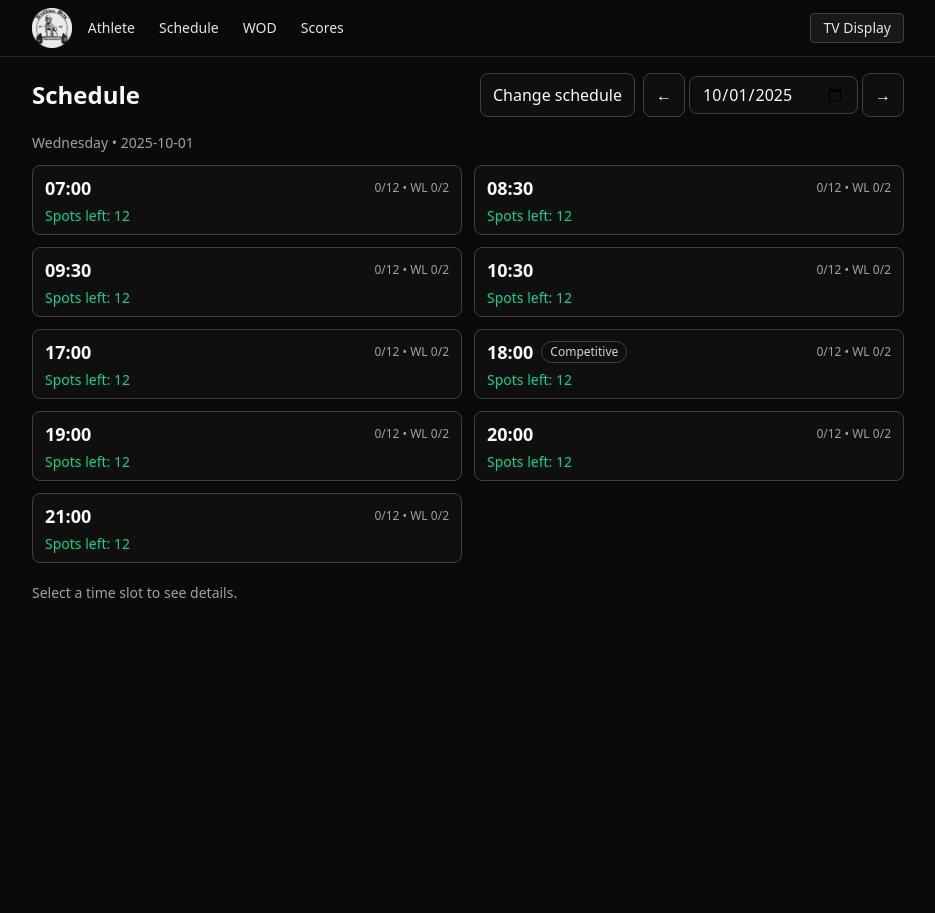
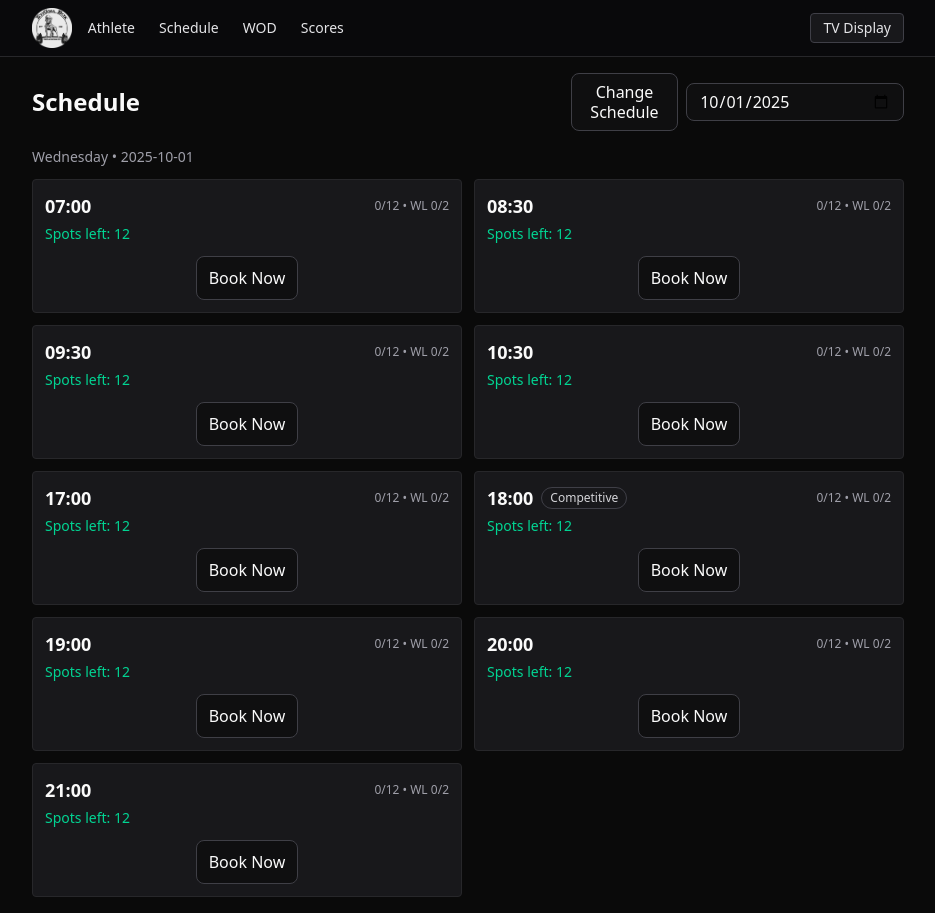
Before and after one commit to jandeog/StiGmA-Box, a Next.js app: page /schedule in a window 1280 px wide. Shown: the whole page, without its empty margins (172-1107 px from the left). Before the commit the page ends 800 px from the top, so only its background shows below. Built offline with nearby package versions, Linux system fonts and the light colour scheme.

Commit message:
Update page.tsx

```diff
--- a/app/schedule/page.tsx
+++ b/app/schedule/page.tsx
@@ -2,14 +2,14 @@
 'use client';
 
 import { useEffect, useMemo, useState } from 'react';
-import DateStepper from '@/components/DateStepper';
+// Assume DateStepper component path is correct
+// import DateStepper from '/components/DateStepper'; // Assuming PascalCase for component
 
-
-/* ========================= Types ========================= */
+/* ========================= types ========================= */
 
 type SlotConfig = {
   id: string;
-  time: string;           // "HH:MM"
+  time: string;           // "hh:mm"
   capacityMain: number;   // διαθέσιμες θέσεις
   capacityWait: number;   // θέσεις αναμονής
   label?: string;         // "competitive" | "novice" | "advanced" | custom
@@ -24,18 +24,18 @@ type ScheduleConfig = {
   byDow: Record<number, DayConfig>;
 };
 
-// Per-date overrides: YYYY-MM-DD -> slots for that exact date
+// per-date overrides: yyyy-mm-dd -> slots for that exact date
 type ScheduleOverrides = Record<string, SlotConfig[]>;
 
 type DayBookings = Record<string, { main: string[]; wait: string[] }>;
 
-/* ===================== Constants/Helpers ===================== */
+/* ===================== constants/helpers ===================== */
 
-const WEEKDAYS_FULL = [
+const weekdays_full = [
   'Sunday', 'Monday', 'Tuesday', 'Wednesday', 'Thursday', 'Friday', 'Saturday',
 ];
 
-const todayISO = () => new Date().toISOString().slice(0, 10);
+const todayIso = () => new Date().toISOString().slice(0, 10);
 
 const keyConfig = 'schedule:config';
 const keyOverrides = 'schedule:overrides';
@@ -51,9 +51,9 @@ const selectValueFromLabel = (label?: string) => {
 
 const cloneSlot = (s: SlotConfig): SlotConfig => ({ ...s, id: crypto.randomUUID() });
 
-/* ===================== Default Templates ===================== */
+/* ===================== default templates ===================== */
 
-// Weekdays (Mon–Fri) default slots incl. 17:00
+// weekdays (Mon–Fri) default slots incl. 17:00
 const defaultWeekdaySlots = (): SlotConfig[] => [
   { id: crypto.randomUUID(), time: '07:00', capacityMain: 12, capacityWait: 2 },
   { id: crypto.randomUUID(), time: '08:30', capacityMain: 12, capacityWait: 2 },
@@ -85,6 +85,7 @@ const defaultConfig = (): ScheduleConfig => ({
     6: { slots: defaultSaturdaySlots() },                   // Saturday
   },
 });
+
 function ensureSlotExists(slots: SlotConfig[], time: string): SlotConfig[] {
   return slots.some(s => s.time === time)
     ? slots
@@ -93,61 +94,61 @@ function ensureSlotExists(slots: SlotConfig[], time: string): SlotConfig[] {
 
 function migrateConfig(c: ScheduleConfig): ScheduleConfig {
   const next: ScheduleConfig = { byDow: { ...c.byDow } };
-  // Ensure 17:00 exists on Mon–Fri (1..5)
+  // ensure 17:00 exists on Mon–Fri (1..5)
   for (const d of [1, 2, 3, 4, 5]) {
     const day = next.byDow[d] ?? { slots: [] };
     next.byDow[d] = { slots: ensureSlotExists(day.slots, '17:00') };
   }
   return next;
 }
-/* ===================== Main Component ===================== */
+/* ===================== main component ===================== */
 
 export default function SchedulePage() {
-  const [date, setDate] = useState<string>(todayISO());
+  const [date, setDate] = useState<string>(todayIso());
   const dow = useMemo(() => new Date(date + 'T00:00:00').getDay(), [date]);
-  const weekdayName = WEEKDAYS_FULL[dow];
+  const weekdayName = weekdays_full[dow];
 
-  // Base templates (per DOW)
+  // base templates (per dow)
   const [config, setConfig] = useState<ScheduleConfig>(defaultConfig());
-  // Per-date overrides
+  // per-date overrides
   const [overrides, setOverrides] = useState<ScheduleOverrides>({});
 
-  // Day bookings (display only for now)
+  // day bookings (display only for now)
   const [dayData, setDayData] = useState<DayBookings>({});
 
-  // Editor state
+  // editor state
   const [editing, setEditing] = useState<boolean>(false);
   const [draftSlots, setDraftSlots] = useState<SlotConfig[]>([]);
   const [applyScope, setApplyScope] = useState<'date' | 'weekday' | 'weekdays'>('weekday'); // επιλογή αποθήκευσης
 
-  // Load config/overrides on mount
+  // load config/overrides on mount
   useEffect(() => {
-    const rawC = localStorage.getItem(keyConfig);
-    if (rawC) {
+    const rawc = localStorage.getItem(keyConfig);
+    if (rawc) {
       try {
-        const parsed = JSON.parse(rawC) as ScheduleConfig;
+        const parsed = JSON.parse(rawc) as ScheduleConfig;
          const migrated = migrateConfig(parsed);
          setConfig(migrated);
-         if (JSON.stringify(migrated) !== rawC) {
+         if (JSON.stringify(migrated) !== rawc) {
           localStorage.setItem(keyConfig, JSON.stringify(migrated));
          }
       } catch {}
     }
-    const rawO = localStorage.getItem(keyOverrides);
-    if (rawO) {
+    const rawo = localStorage.getItem(keyOverrides);
+    if (rawo) {
       try {
-        setOverrides(JSON.parse(rawO) as ScheduleOverrides);
+        setOverrides(JSON.parse(rawo) as ScheduleOverrides);
       } catch {}
     }
   }, []);
 
-  // Load bookings per selected date
+  // load bookings per selected date
   useEffect(() => {
     const raw = localStorage.getItem(keyBookings(date));
     setDayData(raw ? (JSON.parse(raw) as DayBookings) : {});
   }, [date]);
 
-  // visible slots: override wins, otherwise template by DOW
+  // visible slots: override wins, otherwise template by dow
   const visibleSlots: SlotConfig[] = useMemo(() => {
     const ov = overrides[date];
     if (ov) return ov.slice().sort((a, b) => a.time.localeCompare(b.time));
@@ -186,7 +187,7 @@ export default function SchedulePage() {
 
   const onToggleEditor = () => setEditing((v) => !v);
 
-  /* ---------------- Editor helpers ---------------- */
+  /* ---------------- editor helpers ---------------- */
 
   const setDraftValue = (id: string, patch: Partial<SlotConfig>) => {
     setDraftSlots((arr) => arr.map((s) => (s.id === id ? { ...s, ...patch } : s)));
@@ -236,6 +237,14 @@ const saveDraft = () => {
     };
     setConfig(next);
     localStorage.setItem(keyConfig, JSON.stringify(next));
+
+    // Clear override for the current date if it exists
+    if (overrides[date]) {
+      const { [date]: _omit, ...rest } = overrides;
+      setOverrides(rest);
+      localStorage.setItem(keyOverrides, JSON.stringify(rest));
+    }
+
   } else if (applyScope === 'weekdays') {
     const next: ScheduleConfig = { byDow: { ...config.byDow } };
     for (const d of [1, 2, 3, 4, 5]) {
@@ -243,7 +252,16 @@ const saveDraft = () => {
     }
     setConfig(next);
     localStorage.setItem(keyConfig, JSON.stringify(next));
+
+    // Clear override for the current date if it exists and it's a weekday
+    if (overrides[date] && dow >= 1 && dow <= 5) {
+      const { [date]: _omit, ...rest } = overrides;
+      setOverrides(rest);
+      localStorage.setItem(keyOverrides, JSON.stringify(rest));
+    }
+
   } else {
+    // applyScope === 'date'
     const nextOv: ScheduleOverrides = { ...overrides, [date]: norm };
     setOverrides(nextOv);
     localStorage.setItem(keyOverrides, JSON.stringify(nextOv));
@@ -260,11 +278,11 @@ const saveDraft = () => {
     localStorage.setItem(keyOverrides, JSON.stringify(rest));
   };
 
-  /* ---------------- Render ---------------- */
+  /* ---------------- render ---------------- */
 
   return (
     <section className="max-w-4xl">
-      {/* Header */}
+      {/* header */}
       <div className="mb-4 flex items-center gap-3">
         <h1 className="text-2xl font-bold">Schedule</h1>
 
@@ -275,13 +293,21 @@ const saveDraft = () => {
               editing ? 'bg-zinc-800' : 'hover:bg-zinc-800'
             }`}
           >
-            {editing ? 'Close editor' : 'Change schedule'}
+            {editing ? 'Close Editor' : 'Change Schedule'}
           </button>
-         <DateStepper value={date} onChange={setDate} />
+         {/* Ensure DateStepper is correctly imported and named */}
+         {/* <DateStepper value={date} onChange={setDate} /> */}
+         {/* Placeholder for DateStepper */}
+         <input
+            type="date"
+            value={date}
+            onChange={(e) => setDate(e.target.value)}
+            className="rounded border border-zinc-700 bg-zinc-900 px-2 py-1 text-sm"
+         />
         </div>
       </div>
 
-      {/* Info line */}
+      {/* info line */}
       <div className="text-sm text-zinc-400 mb-3">
         {weekdayName} • {date}{' '}
         {overrides[date] ? (
@@ -291,7 +317,7 @@ const saveDraft = () => {
         ) : null}
       </div>
 
-      {/* EDITOR */}
+      {/* editor */}
       {editing ? (
         <div className="border border-zinc-800 bg-zinc-900 rounded p-4">
           <div className="flex flex-col sm:flex-row sm:items-center gap-2 mb-3">
@@ -303,7 +329,7 @@ const saveDraft = () => {
             </div>
           </div>
 
-          {/* Save scope */}
+          {/* save scope */}
           <div className="mb-3 flex flex-col gap-2 sm:flex-row sm:items-center">
             <div className="text-sm text-zinc-300">Apply change to:</div>
             <label className="text-sm flex items-center gap-2">
@@ -316,7 +342,7 @@ const saveDraft = () => {
               />
               Every <span className="font-medium">{weekdayName}</span>
             </label>
-            + <label className="text-sm flex items-center gap-2">
+            <label className="text-sm flex items-center gap-2">
                 <input
                     type="radio"
                     name="scope"
@@ -324,8 +350,8 @@ type="radio"
                     checked={applyScope === 'weekdays'}
                     onChange={() => setApplyScope('weekdays')}
                 />
-+   Every weekday (Mon–Fri)
-+ </label>
+                Every weekday (Mon–Fri)
+            </label>
             <label className="text-sm flex items-center gap-2">
               <input
                 type="radio"
@@ -349,7 +375,7 @@ type="radio"
             ) : null}
           </div>
 
-          {/* Table of slots */}
+          {/* table of slots */}
           <div className="overflow-x-auto">
             <table className="w-full text-sm">
               <thead className="text-zinc-300">
@@ -376,7 +402,7 @@ type="radio"
                           value={s.time}
                           onChange={(e) => setDraftValue(s.id, { time: e.target.value })}
                           className="w-24 rounded border border-zinc-700 bg-zinc-900 px-2 py-1"
-                          placeholder="HH:MM"
+                          placeholder="hh:mm"
                         />
                       </td>
                       <td className="py-2 pr-2">
@@ -423,15 +449,15 @@ type="radio"
                             className="rounded border border-zinc-700 bg-zinc-900 px-2 py-1"
                           >
                             <option value="">—</option>
-                            <option value="competitive">Competitive</option>
-                            <option value="novice">Novice</option>
-                            <option value="advanced">Advanced</option>
-                            <option value="custom">Custom…</option>
+                            <option value="competitive">competitive</option>
+                            <option value="novice">novice</option>
+                            <option value="advanced">advanced</option>
+                            <option value="custom">custom…</option>
                           </select>
-                          {/* Free text όταν είναι custom (ή κενό) */}
+                          {/* free text όταν είναι custom (ή κενό) */}
                           {!isPresetLabel(s.label || '') && (
                             <input
-    value={s.label || ''}
+                              value={s.label === 'custom' ? '' : (s.label || '')}
                               onChange={(e) => setDraftValue(s.id, { label: e.target.value })}
                               className="flex-1 rounded border border-zinc-700 bg-zinc-900 px-2 py-1"
                               placeholder="Custom label"
@@ -481,7 +507,7 @@ type="radio"
               onClick={addDraftSlot}
               className="px-3 py-2 rounded border border-zinc-700 hover:bg-zinc-800 text-sm"
             >
-              + Add slot
+              + Add Slot
             </button>
 
             <div className="ml-auto flex items-center gap-2">
@@ -505,17 +531,17 @@ type="radio"
 
           <div className="mt-2 text-xs text-zinc-500">
             Sunday is a rest day by default. You can still add slots for a specific Sunday by selecting
-            <span className="mx-1 font-medium">“This date only”</span> and saving.
+            <span className="mx-1 font-medium">“this date only”</span> and saving.
           </div>
         </div>
       ) : (
-        // VIEW MODE
+        // view mode
         <>
           {visibleSlots.length === 0 ? (
             <div className="p-4 border border-zinc-800 bg-zinc-900 rounded">
               {weekdayName === 'Sunday'
                 ? 'Rest day. No classes scheduled. (You can add a date override if needed.)'
-                : `No slots configured for ${weekdayName}. Click “Change schedule” to add slots.`}
+                : `No slots configured for ${weekdayName}. Click “Change Schedule” to add slots.`}
             </div>
           ) : (
             <SlotsGrid
@@ -531,7 +557,7 @@ type="radio"
   );
 }
 
-/* ===================== Subcomponent ===================== */
+/* ===================== subcomponent ===================== */
 
 function SlotsGrid({
   slots,
@@ -550,10 +576,9 @@ function SlotsGrid({
     hasAvailability: boolean;
   };
 }) {
-  const [selectedTime, setSelectedTime] = useState<string | null>(null);
+  // We no longer need selectedTime state, as each slot will manage its own expanded view.
 
   return (
-    <>
     <div className="grid grid-cols-1 sm:grid-cols-2 gap-3">
       {slots.map((slot) => {
         const { time, label, capacityMain, capacityWait } = slot;
@@ -562,15 +587,11 @@ function SlotsGrid({
           capacityMain,
           capacityWait
         );
+
         return (
-            <button
+          <div
             key={slot.id}
-              onClick={() => setSelectedTime(time)}
-              className={`w-full text-left rounded border p-3 transition ${
-                selectedTime === time
-                  ? 'border-zinc-500 bg-zinc-900'
-                  : 'border-zinc-800 bg-zinc-900 hover:border-zinc-700'
-              }`}
+            className="w-full text-left rounded border border-zinc-800 bg-zinc-900 p-3 transition hover:border-zinc-700"
           >
             <div className="flex items-center">
               <div className="text-lg font-semibold">{time}</div>
@@ -592,64 +613,28 @@ function SlotsGrid({
                 <span className="text-red-400">Full (including waitlist)</span>
               )}
             </div>
+
+            {/* Book Now Button - always visible inside the slot, centered */}
+            <div className="mt-3 flex justify-center"> {/* Use flex and justify-center to center */}
+              {hasAvailability ? (
+                <button
+                  className="px-4 py-2 rounded border border-zinc-700 hover:bg-zinc-800 text-sm"
+                  onClick={() => alert(`Booking flow for ${slot.time} on ${date} coming next`)}
+                >
+                  Book Now
                 </button>
+              ) : (
+                  <button
+                    className="px-4 py-2 rounded border border-zinc-900 text-zinc-500 text-sm cursor-not-allowed"
+                    disabled
+                  >
+                    Full
+                  </button>
+              )}
+            </div>
+          </div>
         );
       })}
     </div>
-
-      {/* Detail panel */}
-      <div className="mt-5">
-        {!selectedTime ? (
-          <div className="text-sm text-zinc-400">Select a time slot to see details.</div>
-        ) : (
-          (() => {
-            const slot = slots.find((s) => s.time === selectedTime);
-            if (!slot) return null;
-            const { main, wait, mainLeft, waitLeft, hasAvailability } = availabilityFor(
-              slot.time,
-              slot.capacityMain,
-              slot.capacityWait
-            );
-            return (
-              <div className="border border-zinc-800 bg-zinc-900 rounded p-4">
-                <div className="flex items-center gap-2">
-                  <div className="text-lg font-semibold">{slot.time}</div>
-                  {slot.label ? (
-                    <span className="text-xs px-2 py-0.5 rounded-full border border-zinc-700 text-zinc-300 capitalize">
-                      {slot.label}
-                    </span>
-                  ) : null}
-                  <div className="ml-auto text-sm text-zinc-400">
-                    {main}/{slot.capacityMain} • WL {wait}/{slot.capacityWait}
-                  </div>
-                </div>
-
-                <div className="text-sm text-zinc-400 mt-1">{date}</div>
-
-                <div className="mt-3 flex items-center gap-3">
-                  <div className="text-sm">
-                    {hasAvailability ? (
-                      <span className="text-emerald-400">
-                        {mainLeft > 0 ? `Spots left: ${mainLeft}` : `Waitlist left: ${waitLeft}`}
-                      </span>
-                    ) : (
-                      <span className="text-red-400">No availability</span>
-                    )}
-                  </div>
-                  {hasAvailability ? (
-                    <button
-                      className="ml-auto px-4 py-2 rounded border border-zinc-700 hover:bg-zinc-800 text-sm"
-                      onClick={() => alert('Booking flow coming next')}
-                    >
-                      BOOK NOW
-                    </button>
-                  ) : null}
-                </div>
-              </div>
-            );
-          })()
-        )}
-      </div>
-    </>
   );
 }
```
Lines whose indentation alone changed are shown as unchanged.
